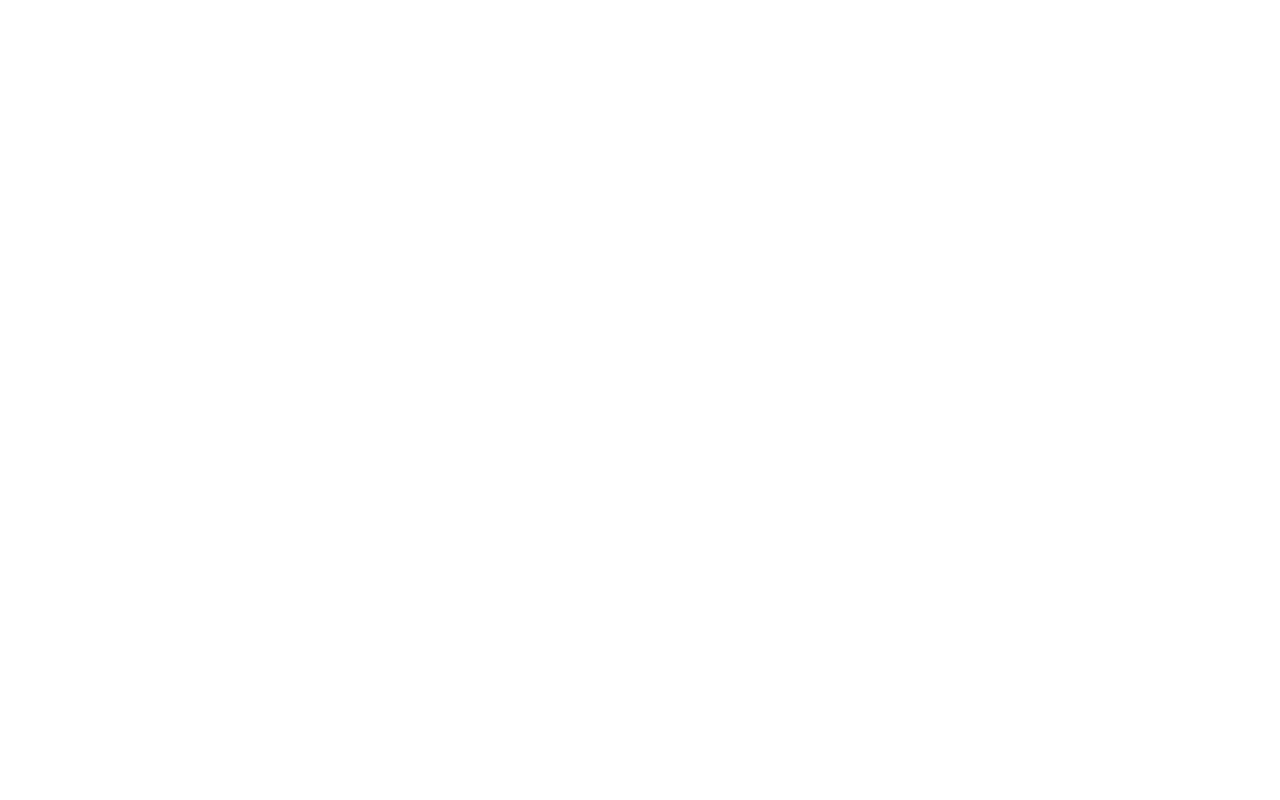
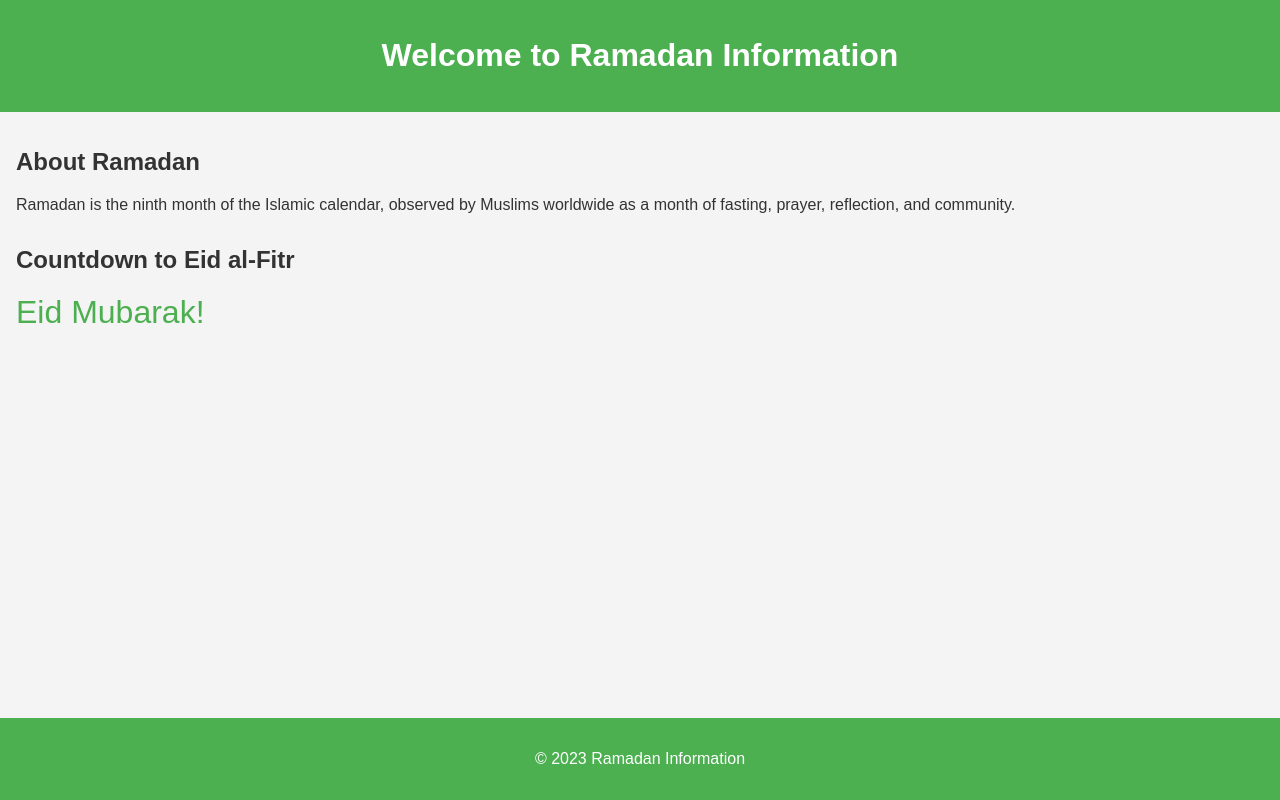
Before and after one commit to Gufrooon/Github, a plain HTML site: page index.html in a window 1280 px wide. Drawn offline with Linux system fonts and the light colour scheme.

Commit message:
Frame Copilot

```diff
--- a/index.html
+++ b/index.html
@@ -3,9 +3,26 @@
 <head>
     <meta charset="UTF-8">
     <meta name="viewport" content="width=device-width, initial-scale=1.0">
-    <title>Document</title>
+    <title>Ramadan Information</title>
+    <link rel="stylesheet" href="styles.css">
 </head>
 <body>
-
+    <header>
+        <h1>Welcome to Ramadan Information</h1>
+    </header>
+    <main>
+        <section id="about">
+            <h2>About Ramadan</h2>
+            <p>Ramadan is the ninth month of the Islamic calendar, observed by Muslims worldwide as a month of fasting, prayer, reflection, and community.</p>
+        </section>
+        <section id="countdown">
+            <h2>Countdown to Eid al-Fitr</h2>
+            <div id="timer"></div>
+        </section>
+    </main>
+    <footer>
+        <p>&copy; 2023 Ramadan Information</p>
+    </footer>
+    <script src="script.js"></script>
 </body>
 </html>
--- /dev/null
+++ b/script.js
@@ -0,0 +1,24 @@
+document.addEventListener('DOMContentLoaded', function() {
+    const countdownElement = document.getElementById('timer');
+    const eidDate = new Date('2023-04-21T00:00:00'); // Example date for Eid al-Fitr
+
+    function updateCountdown() {
+        const now = new Date();
+        const timeDifference = eidDate - now;
+
+        const days = Math.floor(timeDifference / (1000 * 60 * 60 * 24));
+        const hours = Math.floor((timeDifference % (1000 * 60 * 60 * 24)) / (1000 * 60 * 60));
+        const minutes = Math.floor((timeDifference % (1000 * 60 * 60)) / (1000 * 60));
+        const seconds = Math.floor((timeDifference % (1000 * 60)) / 1000);
+
+        countdownElement.textContent = `${days}d ${hours}h ${minutes}m ${seconds}s`;
+
+        if (timeDifference < 0) {
+            clearInterval(countdownInterval);
+            countdownElement.textContent = 'Eid Mubarak!';
+        }
+    }
+
+    const countdownInterval = setInterval(updateCountdown, 1000);
+    updateCountdown();
+});
--- /dev/null
+++ b/styles.css
@@ -0,0 +1,37 @@
+body {
+    font-family: Arial, sans-serif;
+    margin: 0;
+    padding: 0;
+    background-color: #f4f4f4;
+    color: #333;
+}
+
+header {
+    background-color: #4CAF50;
+    color: white;
+    padding: 1em 0;
+    text-align: center;
+}
+
+main {
+    padding: 1em;
+}
+
+section {
+    margin-bottom: 2em;
+}
+
+footer {
+    background-color: #4CAF50;
+    color: white;
+    text-align: center;
+    padding: 1em 0;
+    position: fixed;
+    width: 100%;
+    bottom: 0;
+}
+
+#timer {
+    font-size: 2em;
+    color: #4CAF50;
+}
```
